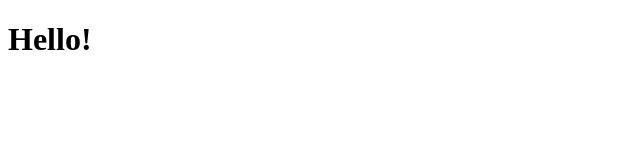
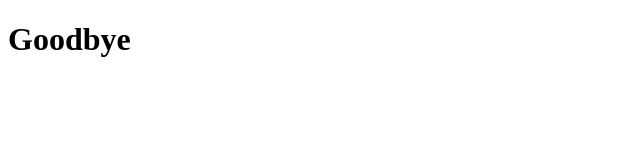
Before and after one commit to bryanswarthout/first-day-demo, a plain HTML site: page index.html in a window 1280 px wide. Shown: the whole page, without its empty margins (0-640 px from the left). Drawn offline with Linux system fonts and the light colour scheme.

Commit message:
Changed heading from hello to goodbye

```diff
--- a/index.html
+++ b/index.html
@@ -7,6 +7,7 @@
     <title>Document</title>
 </head>
 <body>
-    <h1>Hello!</h1>
+
+    <h1>Goodbye</h1>
 </body>
 </html>
```
Also changed, not shown: test.html (added).
